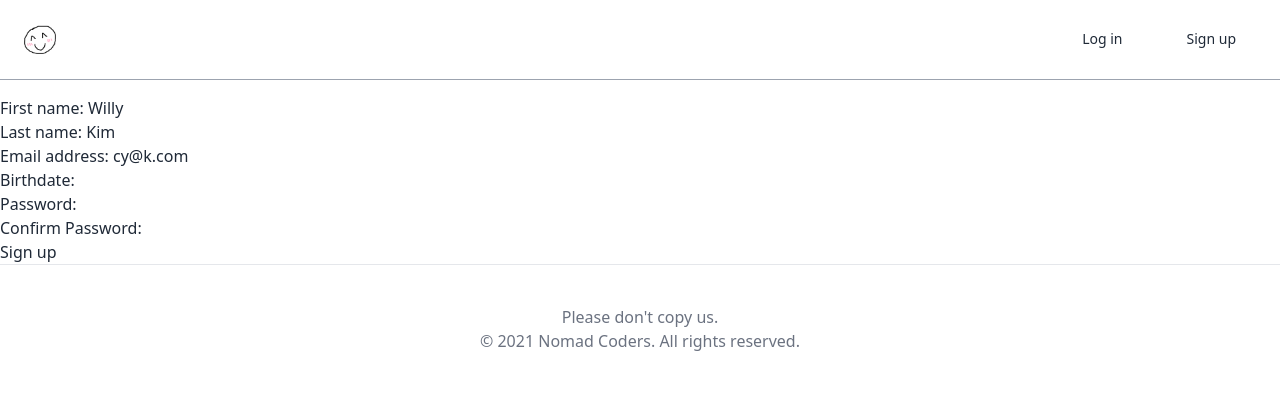
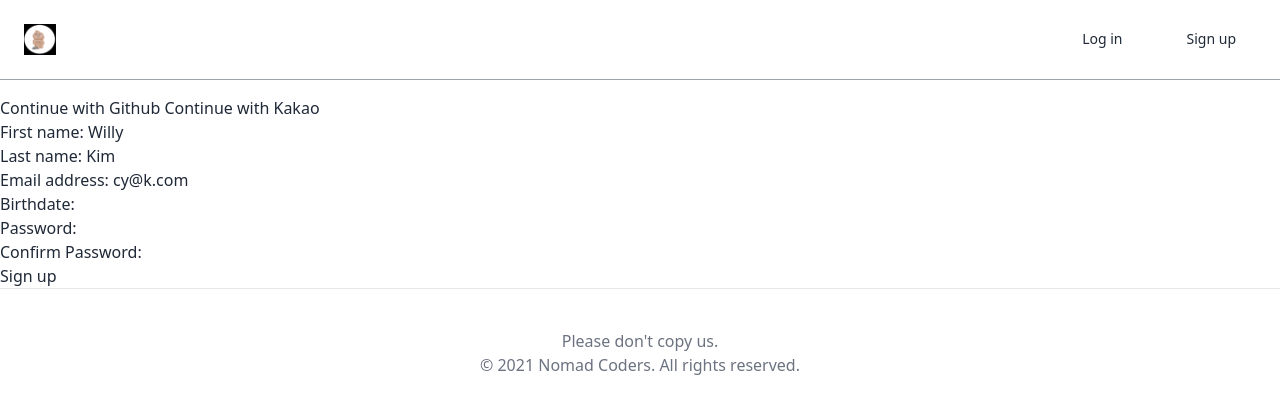
Before and after one commit to willyverse/willyBnb, a Django app: page /users/signup/ in a window 1280 px wide. Shown: the top 414 px of the page. Run offline with Django 3.2, Linux system fonts and the light colour scheme; style sheets or scripts are compiled from the project's sources.

Commit message:
github login commit

```diff
--- a/templates/base.html
+++ b/templates/base.html
@@ -12,7 +12,7 @@
     <header class="container max-w-full inset-0 flex items-center justify-between px-6 h-20 border-b border-gray-400 fixed bg-white">
       <div class="flex items-center w-1/3">
         <a href="{% url "core:home" %}" class="mr-6">
-            <img class="w-8" src="{% static 'img/logo.png' %}" />
+            <img class="w-8" src="{% static 'img/puppypoo.png' %}" />
         </a>
 
         {% block search-bar %}
--- /dev/null
+++ b/templates/partials/social_login.html
@@ -0,0 +1,8 @@
+<div>
+    <a href="{% url 'users:github-login' %}">
+        Continue with Github
+    </a>
+    <a>
+        Continue with Kakao
+    </a>
+</div>
--- a/templates/users/login.html
+++ b/templates/users/login.html
@@ -11,6 +11,8 @@
 
 {% block content %}
 
+    {% include 'partials/social_login.html' %}
+
     <div class="container lg:w-5/12 md:w-1/2 xl:w-1/4 mx-auto my-10 flex flex-col items-center border p-6 border-gray-400">
 
         <form method="POST" action="{% url "users:login" %}">
--- a/templates/users/signup.html
+++ b/templates/users/signup.html
@@ -11,6 +11,8 @@
 
 {% block content %}
 
+    {% include 'partials/social_login.html' %}
+
     <form method="POST" action="{% url "users:signup" %}">
         {% csrf_token %}
         {{form.as_p}}
--- a/users/admin.py
+++ b/users/admin.py
@@ -20,6 +20,7 @@ class CustomUserAdmin(UserAdmin):
                     "language",
                     "currency",
                     "superhost",
+                    "login_method",
                 )
             },
         ),
@@ -36,6 +37,7 @@ class CustomUserAdmin(UserAdmin):
         "superhost",
         "is_staff",
         "is_superuser",
+        "login_method",
     )
 
     list_filter = UserAdmin.list_filter + ("superhost",)
--- a/users/models.py
+++ b/users/models.py
@@ -31,6 +31,16 @@ class User(AbstractUser):
 
     CURRENCY_CHOICES = ((CURRENCY_USD, "USD"), (CURRENCY_KRW, "KRW"))
 
+    LOGIN_EMAIL = "email"
+    LOGIN_GITHUB = "github"
+    LOGIN_KAKAO = "kakao"
+
+    LOGIN_CHOICES = (
+        (LOGIN_EMAIL, "email"),
+        (LOGIN_GITHUB, "github"),
+        (LOGIN_KAKAO, "kakao"),
+    )
+
     avatar = models.ImageField(blank=True, upload_to="avatars")
     gender = models.CharField(choices=GENDER_CHOICES, max_length=10, blank=True)
     bio = models.TextField(blank=True)
@@ -42,6 +52,11 @@ class User(AbstractUser):
         choices=CURRENCY_CHOICES, max_length=3, blank=True, default=CURRENCY_KRW
     )
     superhost = models.BooleanField(default=False)
+    # email_verified
+    # email_secret
+    login_method = models.CharField(
+        max_length=50, choices=LOGIN_CHOICES, default=LOGIN_GITHUB
+    )
 
     def get_absolute_url(self):
         return reverse("users:profile", kwargs={"pk": self.pk})
--- a/users/urls.py
+++ b/users/urls.py
@@ -5,6 +5,8 @@ app_name = "users"
 
 urlpatterns = [
     path("login/", views.LoginView.as_view(), name="login"),
+    path("login/github/", views.github_login, name="github-login"),
+    path("login/github/callback/", views.github_callback, name="github-callback"),
     path("logout/", views.log_out, name="logout"),
     path("signup/", views.SignUpView.as_view(), name="signup"),
     path("update-profile/", views.UpdateUserView.as_view(), name="update"),
--- a/users/views.py
+++ b/users/views.py
@@ -1,6 +1,6 @@
-from django.shortcuts import render, redirect, reverse
-
-# from django.views import View
+import os
+import requests
+from django.shortcuts import redirect, reverse
 from django.views.generic import FormView, DetailView, UpdateView
 from django.contrib.auth.views import PasswordChangeView
 from django.urls import reverse_lazy
@@ -105,3 +105,70 @@ class UpdateUserView(UpdateView):
 class UpdatePasswordView(PasswordChangeView):
 
     template_name = "users/update-password.html"
+
+
+def github_login(request):
+    client_id = os.environ.get("GH_ID")
+    redirect_uri = "http://127.0.0.1:8000/users/login/github/callback/"
+    return redirect(
+        f"https://github.com/login/oauth/authorize?client_id={client_id}&redirect_uri={redirect_uri}&scope=read:user"
+    )
+
+
+class GithubException(Exception):
+    pass
+
+
+def github_callback(request):
+    try:
+        client_id = os.environ.get("GH_ID")
+        client_secret = os.environ.get("GH_SECRET")
+        code = request.GET.get("code")
+        if code is not None:
+            token_request = requests.post(
+                f"https://github.com/login/oauth/access_token?client_id={client_id}&client_secret={client_secret}&code={code}",
+                headers={"Accept": "application/json"},
+            )
+            token_json = token_request.json()
+            error = token_json.get("error", None)
+            if error is not None:
+                raise GithubException()
+            else:
+                access_token = token_json.get("access_token")
+                profile_request = requests.get(
+                    "https://api.github.com/user",
+                    headers={
+                        "Authorization": f"token {access_token}",
+                        "Accept": "application/json",
+                    },
+                )
+                profile_json = profile_request.json()
+                print(profile_json)
+                username = profile_json.get("login", None)
+                if username is not None:
+                    name = profile_json.get("name")
+                    email = profile_json.get("email")
+                    bio = profile_json.get("bio")
+                    print(name, email, bio)
+                    try:
+                        user = models.User.objects.get(email=email)
+                        if user.login_method != models.User.LOGIN_GITHUB:
+                            raise GithubException
+                    except models.User.DoesNotExist:
+                        user = models.User.objects.create(
+                            email=email,
+                            first_name=name,
+                            username=email,
+                            bio=bio,
+                            login_method=models.User.LOGIN_GITHUB,
+                        )
+                        user.set_unusable_password()
+                        user.save()
+                    login(request, user)
+                    return redirect(reverse("core:home"))
+                else:
+                    raise GithubException()
+        else:
+            raise GithubException()
+    except GithubException:
+        return redirect(reverse("users:login"))
```
Also changed, not shown: static/img/puppybigpoo.png (added), static/img/puppypoo.png (added), users/migrations/0004_user_login_method.py (added), 2 other files.
